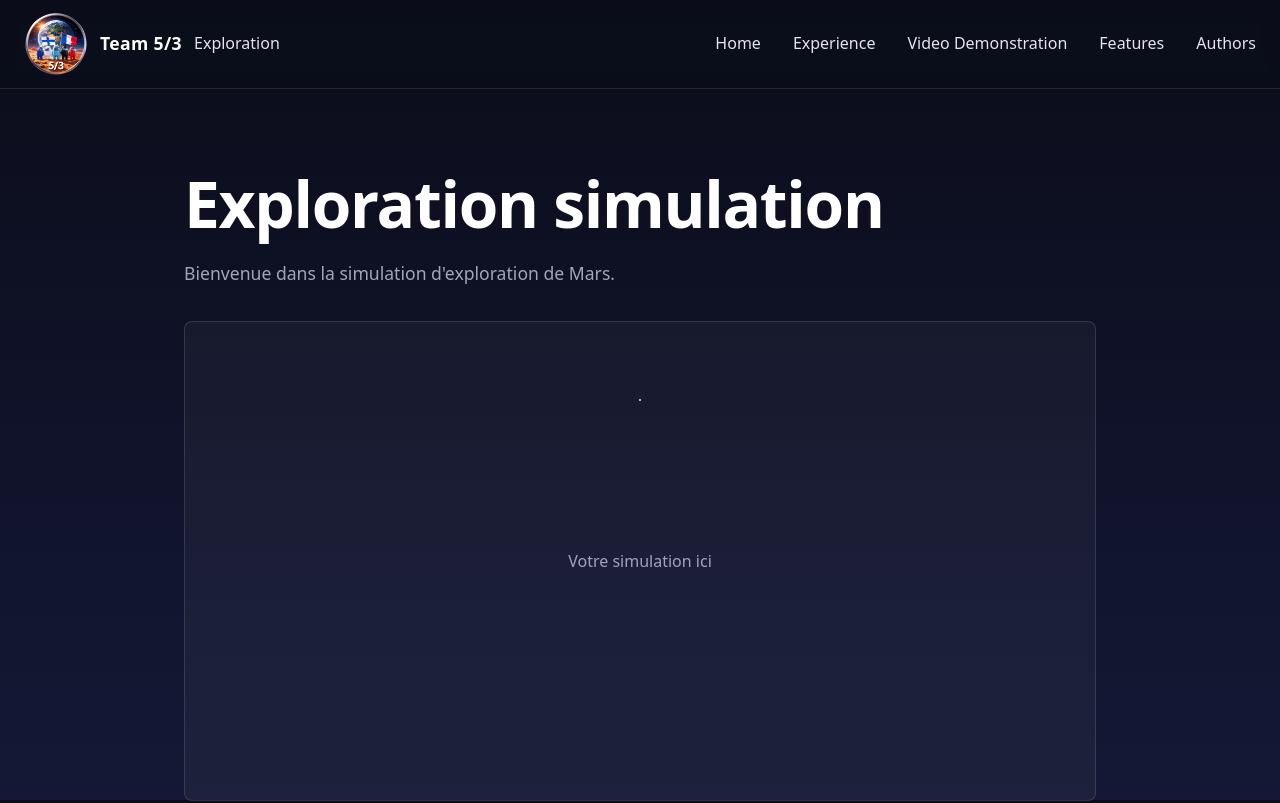
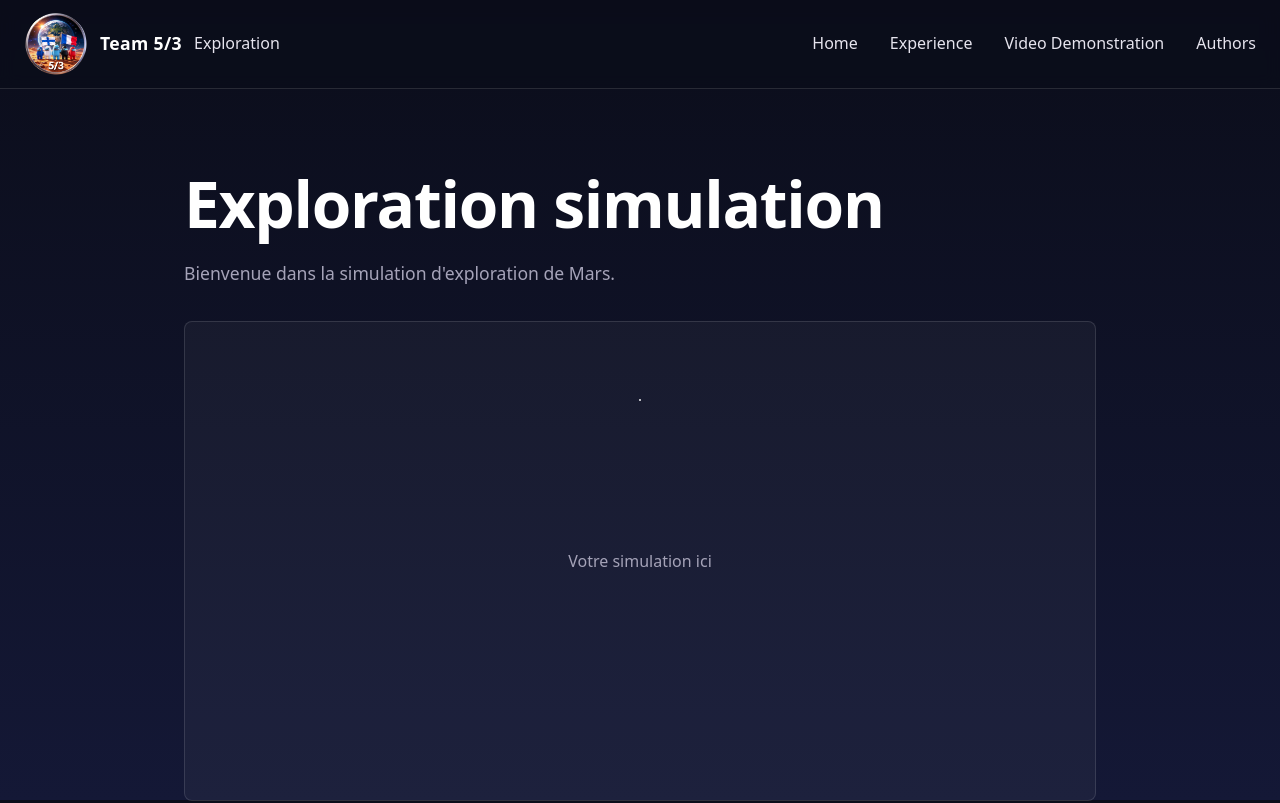
Before and after one commit to Fertous24/Nasa-Martian-Map-6-3, a React (Vite) app: page /exploration-simulation in a window 1280 px wide. Shown: the top 803 px of the page. Built offline with nearby package versions, Linux system fonts and the light colour scheme; a web font is replaced by a local one.

Commit message:
Remove 'Features' section from Navbar

```diff
--- a/src/Navbar.jsx
+++ b/src/Navbar.jsx
@@ -4,7 +4,6 @@ const sections = [
   { id: "home", label: "Home" },
   { id: "experience", label: "Experience" },
   { id: "video", label: "Video Demonstration" },
-  { id: "features", label: "Features" },
   { id: "author", label: "Authors" },
 ];
 
```
